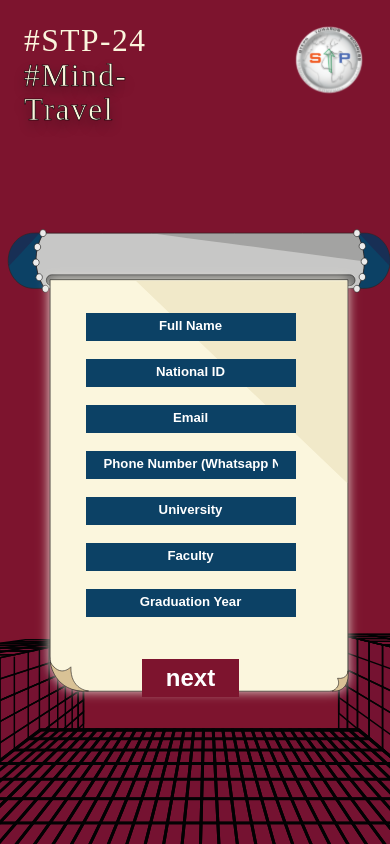
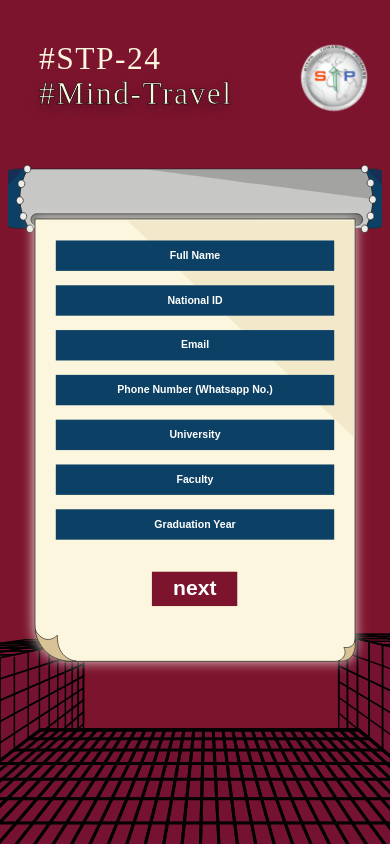
Before and after one commit to Ofahmy143/stp-24, a React (Vite) app: page /#/workshop/form in a window 390 px wide. Built offline with nearby package versions, Linux system fonts and the light colour scheme; a web font is replaced by a local one.

Commit message:
fix: responsivity

```diff
--- a/package.json
+++ b/package.json
@@ -5,7 +5,7 @@
     "version": "0.0.0",
     "type": "module",
     "scripts": {
-        "dev": "vite",
+        "dev": "vite --host",
         "build": "tsc && vite build",
         "predeploy": "npm run build",
         "deploy": "gh-pages -d dist",
--- a/src/routes/WorkshopForm/WorkshoStyle/form.scss
+++ b/src/routes/WorkshopForm/WorkshoStyle/form.scss
@@ -8,9 +8,10 @@
   background-position: center;
   padding: 4rem 4rem;
   display: flex;
-  flex-direction: row;
-  gap: 2rem;
-  justify-content: space-between;
+  // flex-direction: row;
+  // gap: 2rem;
+  justify-content: center;
+  align-items: center;
   @media only screen and (max-width: $mobile-screen) {
     gap: 0;
     flex-wrap: wrap;
@@ -39,7 +40,10 @@
 }
 
 .form__heading {
-  flex: 0 0 20%;
+  // flex: 0 0 20%;
+  position: absolute;
+  top: 5%;
+  left: 10%;
   @media only screen and (max-width: $mobile-screen) {
     flex-basis: 50%;
   }
@@ -60,8 +64,12 @@
 .form {
   position: relative;
   text-align: center;
-  flex: 1;
-  margin-top: -1rem;
+  display: flex;
+  justify-content: center;
+  align-items: center;
+
+
+
   @media only screen and (max-width: $mobile-screen) {
     order: 3;
   }
@@ -75,24 +83,26 @@
     }
   }
   &__details {
-    // margin-top: 100px;
-    position: absolute;
-    top: 8rem;
-    left: 45%;
+    background-image: url('../../../assets/workshop-form/scroll.svg');
+    background-position:center ;
+    background-repeat: no-repeat;
+    background-size:80%;
 
-    min-height: 54rem;
-    transform: translateX(-50%);
-    width: 40rem;
+    // overflow: visible;
+
     @media only screen and (max-width: $mobile-screen) {
-      margin-top: 0;
-      min-height: 65rem;
-      width: 60vw;
-      top: 12rem;
+      width: 120vw;
+    background-size:110%;
+    padding: 20rem 10rem;
+      transform: scale(0.8);
     }
     // background-color: #000000;
-    padding: 2rem 2rem;
+    width: 60vw;
+    padding: 20rem 10rem;
+    transform: scale(0.7);
     display: flex;
     flex-direction: column;
+    align-items: center;
     justify-content: space-between;
     gap: 2rem;
     @media only screen and (max-width: $mobile-screen) {
@@ -102,15 +112,20 @@
 
   &__group {
     flex-basis: 100%;
+    width: 70%;
+    @media only screen and (max-width: $mobile-screen) {
+      width: 100%!important;
+    }
+    // border:1px solid white;
     input,
     textarea {
       width: 100%;
       border: none;
       text-align: center;
-      padding: 1.5rem 3rem;
+      padding: 2rem 3rem;
       background-color: $tertiary-color;
       color: #fff;
-      font-size: 1.5rem;
+      font-size: 2rem;
       font-weight: 700;
       display: block;
       height: fit-content;
@@ -131,18 +146,26 @@
       &:placeholder-shown {
         color: #fff;
       }
+
     }
     label {
-      text-align: center;
+      font-size: 5rem;
+      h4{
+        font-size: 5rem;
+        text-align: center;
+      }
+      p{
+        font-size: 3.5rem;
+      }
       display: block;
-      font-size: 5rem;
       color: #000;
       margin-bottom: 2rem;
     }
     select {
       color: #fff;
       width: 80%;
-      padding: 1.2rem 3rem;
+      font-size: 2rem;
+      padding: 2rem 3rem;
       background-color: $tertiary-color;
       &:focus {
         outline: none;
@@ -182,7 +205,10 @@
     flex-basis: 50%;
     order: 1;
   }
-  flex: 0 0 20%;
+  // flex: 0 0 20%;
+  position: absolute;
+  top: 5%;
+  right: 5%;
   text-align: right;
   &__img {
     height: 12rem;
@@ -191,6 +217,8 @@
 }
 .button {
   border: none;
+  transform: scale(1.6);
+
   background-color: $main-color;
   display: inline-block;
   padding: 0.9rem 3rem;
@@ -198,6 +226,7 @@
   font-size: 1.6rem;
   font-weight: 700;
   @media only screen and (max-width: $mobile-screen) {
+    transform: scale(1.1);
     padding: 0.9rem 4rem;
     margin-top: 4rem;
     font-size: 4rem;
--- a/src/routes/WorkshopForm/WorkshopForm.jsx
+++ b/src/routes/WorkshopForm/WorkshopForm.jsx
@@ -1,5 +1,5 @@
 import "./WorkshoStyle/main.scss";
-import formImg from "../../assets/workshop-form/scroll.svg";
+// import formImg from "../../assets/workshop-form/scroll.svg";
 import { Logo } from "../../components/workshop-form/Logo";
 import { Formtext } from "../../components/workshop-form/Formtext";
 import { useState } from "react";
@@ -25,7 +25,7 @@ function WorkShopForm() {
 function Form() {
   return (
     <div className="form">
-      <img src={formImg} alt="form" className="form__img" />
+      {/* <img src={formImg} alt="form" className="form__img" /> */}
       <FormDetails />
     </div>
   );
```
